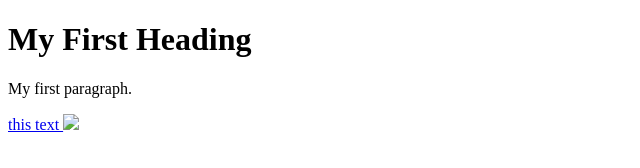
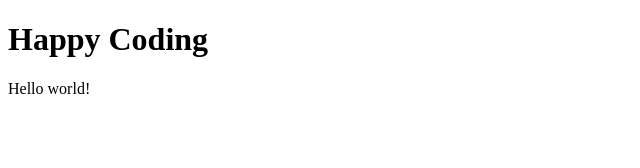
Before and after one commit to brooklynnkreps/resproject, a plain HTML site: page index.html in a window 1280 px wide. Shown: the whole page, without its empty margins (0-640 px from the left). Drawn offline with Linux system fonts and the light colour scheme.

Commit message:
Update index.html

```diff
--- a/index.html
+++ b/index.html
@@ -1,11 +1,10 @@
 <!DOCTYPE html>
 <html>
-<body>
-
-<h1>My First Heading</h1>
-<p>My first paragraph.</p>
-
-  <a href="https://www.poetryfoundation.org/">this text </a>
-  <img src="church.jpeg" </img>
-</body>
+	<head>
+		<title>My First Webpage</title>
+	</head>
+	<body>
+		<h1>Happy Coding</h1>
+		<p>Hello world!</p>
+	</body>
 </html>
```
